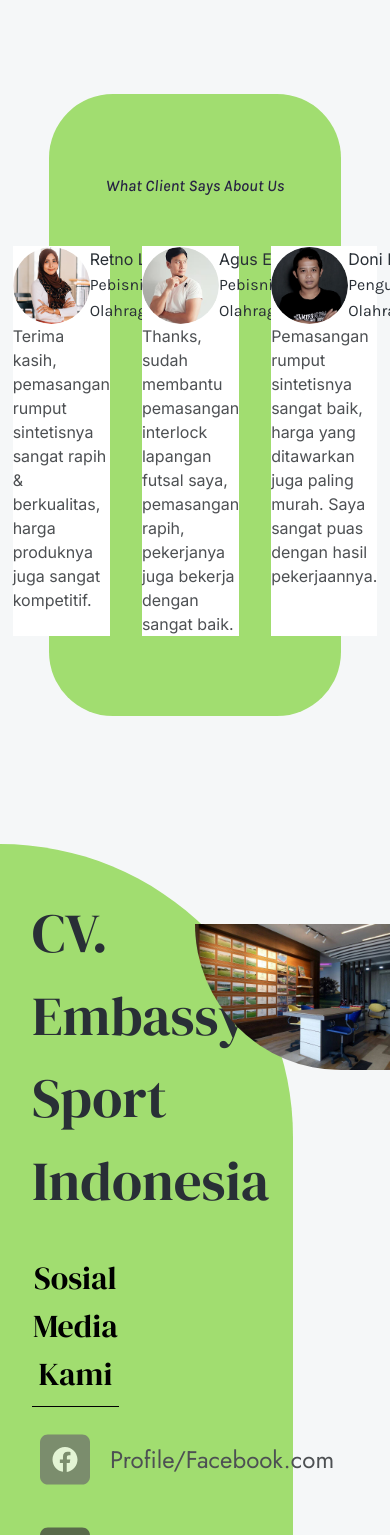
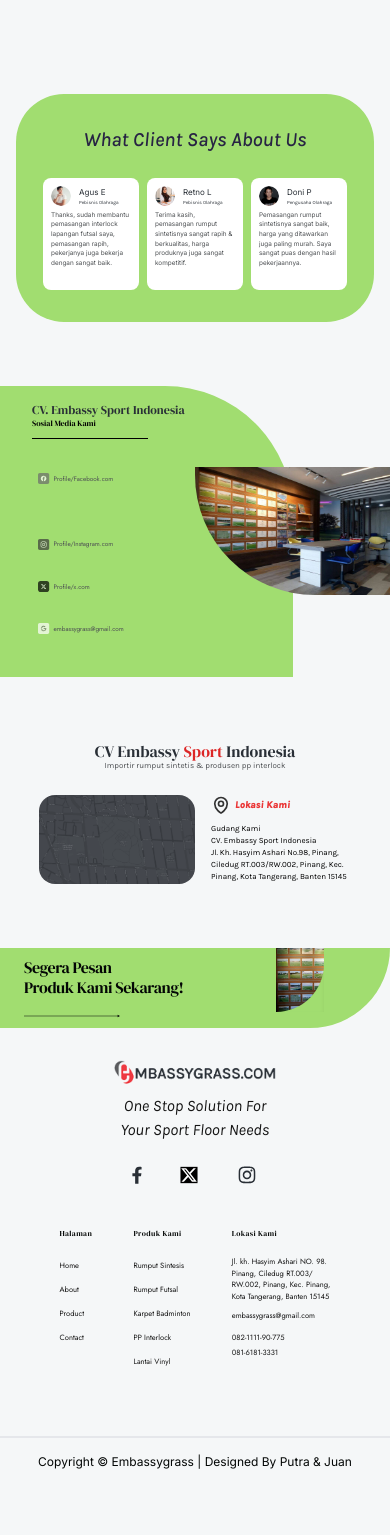
Before and after one commit to iWantToBeAProgrammer/EmbassyGrass, a Next.js app: page / in a window 390 px wide. Shown: the part 2113-3648 px from the top of the page. After the commit the page ends 3599 px from the top, so only its background shows below. Built offline with nearby package versions, Linux system fonts and the light colour scheme.

Commit message:
responsive footer

```diff
--- a/src/app/clientLayout.js
+++ b/src/app/clientLayout.js
@@ -1,10 +1,22 @@
 "use client";
 
 import { Inter } from "next/font/google";
+import { useEffect } from "react";
+import { adjustLayoutForScale } from "./utils/AdjustLayout";
 
 const inter = Inter({ subsets: ["latin"] });
 
 export default function ClientLayout({ children }) {
+  useEffect(() => {
+    if (typeof window !== "undefined") {
+      adjustLayoutForScale();
+      window.addEventListener("resize", adjustLayoutForScale);
+
+      return () => {
+        window.removeEventListener("resize", adjustLayoutForScale);
+      };
+    }
+  }, []);
 
   return <body className={inter.className}>{children}</body>;
 }
--- a/src/app/components/ClientCard.js
+++ b/src/app/components/ClientCard.js
@@ -3,23 +3,28 @@
 const ClientCard = ({ img, name, work, comment }) => {
   return (
     <>
-      <div className="client-card lg:w-96 md:w-40 md:h-40 lg:h-96 bg-white md:rounded-xl lg:rounded-3xl md:pt-2 lg:pt-10 lg:pb-8 lg:px-8 flex flex-col md:gap-3 lg:gap-8 md:px-2">
-
-        <div className="client-profile flex items-center md:gap-2 lg:gap-12">
+      <div className="client-card lg:min-w-72 md:w-40 w-24 h-28 px-2 md:h-40 lg:min-h-72 pt-2 bg-white rounded-lg md:rounded-xl lg:rounded-3xl md:pt-2 lg:pt-10 lg:pb-8 lg:px-8 flex flex-col md:gap-3 gap-1 lg:gap-8 md:px-2">
+        <div className="client-profile flex items-center md:gap-2 lg:gap-4 gap-2">
           <Image
             src={img}
             width={77}
             height={77}
-            className="aspect-square rounded-full object-cover object-center lg:w-20 md:w-5"
+            className="aspect-square rounded-full object-cover object-center lg:w-20 md:w-5 w-5"
           />
 
           <div className="client-desc leading-relaxed">
-            <h1 className="font['dmserif'] lg:text-2xl md:text-xs text-[#292F36] font-normal">{name}</h1>
-            <p className="font-karla text-[#292F36] lg:text-base md:text-[0.525rem] font-normal">{work}</p>
+            <h1 className="font['dmserif'] text-[0.5rem] lg:text-xl md:text-xs text-[#292F36] font-normal">
+              {name}
+            </h1>
+            <p className="font-karla text-[#292F36] text-[0.3rem] lg:text-xs md:text-[0.525rem] font-normal">
+              {work}
+            </p>
           </div>
         </div>
 
-        <p className="comment text-['jost'] lg:text-2xl md:text-[0.625rem] font-normal text-[#4D5053]">{comment}</p>
+        <p className="comment text-['jost'] lg:text-sm md:text-[0.625rem] text-[0.4rem] font-normal text-[#4D5053]">
+          {comment}
+        </p>
       </div>
     </>
   );
--- a/src/app/layout.js
+++ b/src/app/layout.js
@@ -1,4 +1,3 @@
-
 import { Inter } from "next/font/google";
 import "./globals.css"; // Adjust the import path as needed
 import ClientLayout from "./clientLayout";
@@ -9,6 +8,7 @@
 };
 
 export default function RootLayout({ children }) {
+
   return (
     <html lang="en" className="scroll-smooth">
       <ClientLayout>{children}</ClientLayout>
--- a/src/app/page.js
+++ b/src/app/page.js
@@ -1,11 +1,18 @@
 import Home from "./pages/Home";
 import About from "./pages/About";
-import Product from "./pages/Product";
 import Contact from "./pages/Contact";
 import Location from "./pages/Location";
 import Footer from "./pages/Footer";
+import dynamic from "next/dynamic";
 
 export default function Page() {
+  const Product = dynamic(
+    () => {
+      return import("./pages/Product");
+    },
+    { ssr: false }
+  );
+
   return (
     <>
       <div className="mx-auto overflow-x-hidden">
--- a/src/app/pages/Contact.js
+++ b/src/app/pages/Contact.js
@@ -8,41 +8,41 @@
 export default function Contact() {
   return (
     <>
-      <div className="contact w-full flex items-center relative mb-32">
-        <div className="contact-wrapper w-3/4 bg-primary py-12 ps-8 rounded-tr-[25rem]">
+      <div className="contact w-full flex items-center relative mb-16 lg:mb-32">
+        <div className="contact-wrapper w-3/4 bg-primary py-4 lg:py-12 ps-8 rounded-tr-[8rem] md:rounded-tr-[13.2rem] lg:rounded-tr-[25rem]">
           <div className="contact-body w-2/3">
-            <h1 className="text-[#292F36] text-[55px] font-normal font-dmserif mb-8">
+            <h1 className="text-[#292F36] lg:text-5xl text-xs md:text-2xl font-normal font-dmserif md:mb-1 lg:mb-8">
               CV. Embassy Sport Indonesia
             </h1>
 
-            <div className="w-1/2 border-b border-solid border-black pb-2 mb-4">
-              <p className="text-black font-dmserif text-[32px] font-normal text-center">
+            <div className="w-2/3 lg:w-1/2 border-b border-solid border-black pb-2">
+              <p className="text-black font-dmserif md:text-base text-[0.5rem] lg:text-3xl font-normal lg:text-center text-start">
                 Sosial Media Kami
               </p>
             </div>
 
-            <div className="contact-list flex flex-col gap-4 mt-4">
+            <div className="contact-list flex flex-col gap-[2px] lg:gap-4 mt-2 md:mt-4">
               <div className={styles.wrapper}>
                 <Facebook className={styles.icon} />
-                <h1 className="font-jost text-[24px] text-[#4D5053]">
+                <h1 className="font-jost md:text-xs text-[0.4rem] lg:text-2xl text-[#4D5053]">
                   Profile/Facebook.com
                 </h1>
               </div>
               <div className={styles.wrapper}>
                 <Instagram className={styles.icon}/>
-                <h1 className="font-jost text-[24px] text-[#4D5053]">
+                <h1 className="font-jost md:text-xs text-[0.4rem] lg:text-2xl text-[#4D5053]">
                   Profile/Instagram.com
                 </h1>
               </div>
               <div className={styles.wrapper}>
                 <X className={styles.icon} />
-                <h1 className="font-jost text-[24px] text-[#4D5053]">
+                <h1 className="font-jost md:text-xs text-[0.4rem] lg:text-2xl text-[#4D5053]">
                   Profile/x.com
                 </h1>
               </div>
               <div className={styles.wrapper}>
                 <Google className={styles.icon} />
-                <h1 className="font-jost text-[24px] text-[#4D5053]">
+                <h1 className="font-jost md:text-xs text-[0.4rem] lg:text-2xl text-[#4D5053]">
                   embassygrass@gmail.com
                 </h1>
               </div>
@@ -54,7 +54,7 @@
           src="/assets/Images/SocialMedia_Background.jpg"
           width={950}
           height={200}
-          className="w-[50%] max-h-[400px] absolute right-0 rounded-bl-[20rem] top-20"
+          className="w-[50%] max-h-[8rem] md:max-h-[12.5rem] lg:max-h-[400px] absolute right-0 rounded-bl-[7.5rem] md:rounded-bl-[15rem] lg:rounded-bl-[20rem] lg:top-20"
         />
       </div>
     </>
--- a/src/app/pages/Footer.js
+++ b/src/app/pages/Footer.js
@@ -6,22 +6,28 @@
 const Footer = () => {
   return (
     <>
-      <div className="w-full flex justify-center">
-        <footer className="footer bg-base-100 text-base-content p-10 w-3/4 font-jost">
-          <aside className="leading-loose">
-            <Image src={"/assets/Images/Logo2.png"} width={300} height={50} />
-            <p className="font-karla-italic font-light">
+      <div className="w-full flex justify-center mt-8 md:mt-4">
+        <footer className="footer bg-base-100 text-base-content md:p-6 lg:p-10 md:w-11/12 font-jost w-5/6 md:grid flex flex-col md:items-start items-center">
+          <aside className="leading-loose md:w-5/6 lg:w-1/2 w-1/2">
+            <Image
+              src={"/assets/Images/Logo2.png"}
+              width={300}
+              height={50}
+              className="w-full"
+            />
+            <p className="font-karla-italic md:font-light lg:text-base md:text-xs text-base md:text-left text-center">
               One Stop Solution For Your Sport Floor Needs
             </p>
 
-            <div className="footer-icons w-1/2 flex justify-between mt-4">
-              <FooterFacebook width={7} />
-              <FooterX width={15} />
-              <FooterInstagram width={15} />
+            <div className="footer-icons md:w-2/3 lg:w-1/2 flex justify-around md:justify-between mt-4 w-full">
+              <FooterFacebook width={7} className="md:w-2 w-3" />
+              <FooterX width={15} className="md:w-4 w-6" />
+              <FooterInstagram width={15} className="md:w-4 w-6" />
             </div>
           </aside>
-          <nav className="flex flex-col gap-10 text-[22px]">
-            <h6 className="footer-title text-neutral opacity-100 font-dmserif capitalize font-normal tracking-wider text-[25px]">
+          <div className="flex gap-6 md:w-full lg:justify-between lg:gap-0 md:justify-start w-5/6 justify-between">
+            <nav className="flex flex-col gap-1 md:gap-4 lg:gap-10 lg:text-xl md:text-sm text-[0.475rem]">
+              <h6 className="footer-title text-neutral opacity-100 font-dmserif capitalize font-normal tracking-wider lg:text-2xl">
                 Halaman
               </h6>
               <a className="link link-hover">Home</a>
@@ -29,8 +35,8 @@
               <a className="link link-hover">Product</a>
               <a className="link link-hover">Contact</a>
             </nav>
-          <nav className="flex flex-col gap-10 text-[22px]">
-            <h6 className="footer-title text-neutral opacity-100 font-dmserif capitalize font-normal tracking-wider text-[25px]">
+            <nav className="flex flex-col gap-1 md:gap-4 lg:gap-10 lg:text-xl md:text-sm text-[0.475rem]">
+              <h6 className="footer-title text-neutral opacity-100 font-dmserif capitalize font-normal tracking-wider lg:text-2xl">
                 Produk Kami
               </h6>
               <a className="link link-hover">Rumput Sintesis</a>
@@ -39,8 +45,8 @@
               <a className="link link-hover">PP Interlock</a>
               <a className="link link-hover">Lantai Vinyl</a>
             </nav>
-          <nav className="flex flex-col gap-10 text-[22px]">
-            <h6 className="footer-title text-neutral opacity-100 font-dmserif capitalize font-normal tracking-wider text-[25px]">
+            <nav className="flex flex-col gap-1 md:gap-4 lg:gap-10 lg:text-xl md:text-sm text-[0.475rem]">
+              <h6 className="footer-title text-neutral opacity-100 font-dmserif capitalize font-normal tracking-wider lg:text-2xl">
                 Lokasi Kami
               </h6>
               <div className="our-location-footer leading-normal">
@@ -55,10 +61,11 @@
                 <p>081-6181-3331</p>
               </div>
             </nav>
+          </div>
         </footer>
       </div>
       <div className="text-center">
-        <p className="text-neutral text-xl mt-24 p-4 border-t-2 border-solid ">
+        <p className="text-neutral text-xs md:text-xl mt-16 md:mt-24 p-4 border-t-2 border-solid ">
           Copyright &#169; Embassygrass | Designed By Putra & Juan
         </p>
       </div>
--- a/src/app/pages/Location.js
+++ b/src/app/pages/Location.js
@@ -4,33 +4,33 @@
 export default function Location() {
   return (
     <>
-      <div className="location w-full flex justify-center mb-32">
+      <div className="location w-full flex justify-center mb-16 lg:mb-32">
         <div className="location-wrapper w-4/5 flex items-center flex-col">
-          <div className="location-title font-dmserif text-[96px] text-center leading-tight mb-12">
+          <div className="location-title font-dmserif lg:text-8xl md:text-2xl text-base text-center leading-tight mb-6 md:mb-6 lg:mb-12">
             <h1 className="text-[#292F36]">
               CV Embassy <span className="text-red-600">Sport</span> Indonesia
             </h1>
-            <p className="font-karla text-[#4D5053] text-[36px]">
+            <p className="font-karla text-[#4D5053] lg:text-4xl md:text-base text-[0.5rem]">
               Importir rumput sintetis & produsen pp interlock
             </p>
           </div>
 
-          <div className="google-maps flex gap-8 items-center">
+          <div className="google-maps flex gap-4 md:gap-8 md:items-start lg:items-center items-center md:flex-row">
             <Image
               src="/assets/Images/Maps.png"
               width={874}
               height={500}
-              className="rounded-[3rem]"
+              className="md:rounded-[2rem] lg:rounded-[3rem] rounded-2xl w-1/2"
             />
-            <div className="flex flex-col gap-3">
-              <div className="maps-wrapper flex items-center gap-3">
+            <div className="flex flex-col gap-2 md:gap-3">
+              <div className="maps-wrapper flex items-center gap-1 md:gap-3 justify-start">
                 <svg
                   xmlns="http://www.w3.org/2000/svg"
                   fill="none"
                   viewBox="0 0 24 24"
                   strokeWidth={2}
                   stroke="currentColor"
-                  className="size-16 text-black/80"
+                  className="md:size-8 size-5 lg:size-16 text-black/80"
                 >
                   <path
                     strokeLinecap="round"
@@ -45,14 +45,14 @@
                 </svg>
 
                 <div className="maps-text flex flex-col gap-1">
-                  <h1 className="text-[#EA3535] text-[36px] font-karla-italic font-extrabold leading-tight">
+                  <h1 className="text-[#EA3535] text-[0.625rem] md:text-xl lg:text-4xl font-karla-italic font-extrabold leading-tight">
                     Lokasi Kami
                   </h1>
 
-                  <RightArrow />
+                  <RightArrow className="hidden md:block"/>
                 </div>
               </div>
-              <div className="desc text-[32px] text-black font-karla">
+              <div className="desc md:text-base lg:text-3xl text-black font-karla text-[0.5rem] ">
                 <h2>Gudang Kami</h2>
                 <p>CV. Embassy Sport Indonesia</p>
                 <p>Jl. Kh. Hasyim Ashari No.98, Pinang,</p>
@@ -64,22 +64,22 @@
         </div>
       </div>
 
-      <div className="location-banner w-full h-[432px] bg-primary flex items-center justify-center rounded-br-[25rem] relative">
-        <div className="location-banner-wrapper w-4/5 flex justify-between ps-20">
+      <div className="location-banner w-full md:h-40 lg:h-96 bg-primary flex items-center justify-center rounded-br-[25rem] relative">
+        <div className="location-banner-wrapper w-4/5 flex justify-between md:ps-16 lg:ps-20 ps-6">
           <div className="location-banner-text w-2/3 flex flex-col">
-            <h1 className="text-[#030605] text-[82px] font-dmserif tracking-tight leading-tight">
+            <h1 className="text-[#030605] text-md md:text-3xl lg:text-7xl font-dmserif tracking-tight leading-tight">
               Segera Pesan <div>Produk Kami Sekarang!</div>
             </h1>
-            <RightArrow width={150} className="font-extrabold mt-16" />
+            <RightArrow width={150} className="font-extrabold mt-4 md:mt-6 lg:mt-16 md:w-36 w-24" />
           </div>
         </div>
-        <div className="footer-image w-1/3 flex items-start h-full">
+        <div className="footer-image w-1/3 flex items-start h-full md:pb-0 pb-4">
           <div className="footer-image-wrapper shadow-inner">
             <Image
               src="/assets/Images/Footer_Background.jpg"
               width={300}
               height={400}
-              className="rounded-br-[15rem] object-cover object-center  shadow-black/70"
+              className="md:rounded-br-[8rem] lg:rounded-br-[15rem] object-cover object-center  shadow-black/70 w-12 h-16 rounded-br-[3rem] md:h-36  md:w-32 lg:w-72 lg:h-80"
             />
           </div>
         </div>
--- a/src/app/pages/Product.js
+++ b/src/app/pages/Product.js
@@ -6,7 +6,9 @@
 
 export default function Product() {
   const [windowSize, setWindowSize] = useState(
-    typeof window !== "undefined" ? window.innerWidth : 0
+    typeof window !== "undefined"
+      ? window.innerWidth
+      : document.documentElement.clientWidth
   );
 
   useEffect(() => {
@@ -24,9 +26,10 @@
       }
     };
   }, []);
+
   return (
     <>
-      <div className="product md:mt-32 md:mb-48 mt-12 mb-16 flex justify-center items-center w-full">
+      <div className="product md:mt-32 md:mb-24 mt-12 mb-16 lg:mb-16 flex justify-center items-center w-full">
         <div className="product-wrapper w-3/4 md:w-full lg:w-3/4 flex flex-col items-center gap-4 md:gap-12 md:px-24">
           <div className="product-title md:w-3/4 text-center md:px-0 px-4">
             <h1 className="lg:text-8xl font-['dmserif'] font-normal text-[#292F36] md:text-6xl text-4xl">
@@ -76,27 +79,27 @@
         </div>
       </div>
 
-      <div className="client w-full flex justify-center mb-32">
-        <div className="client-wrapper bg-primary w-3/4 py-20 px-8 flex flex-col items-center justify-center gap-12 rounded-[4rem]">
-          <h1 className="font-karla-italic font-medium lg:text-6xl md:text-4xl text-[#272343]">
+      <div className="client w-full flex justify-center mb-16 md:mb-24 lg:mb-32">
+        <div className="client-wrapper bg-primary w-11/12 md:w-3/4 lg:w-2/3 py-8 md:py-20 px-12 flex flex-col items-center justify-center gap-6 md:gap-12 rounded-[3rem] md:rounded-[4rem]">
+          <h1 className="font-karla-italic font-medium lg:text-6xl text-xl md:text-4xl text-[#272343]">
             What Client Says About Us
           </h1>
 
-          <div className="clients flex gap-8">
+          <div className="clients flex gap-2 md:gap-6 lg:gap-14">
+            <ClientCard
+              name={"Agus E"}
+              work={"Pebisnis Olahraga"}
+              img={"/assets/Images/testimonial1.png"}
+              comment={
+                "Thanks, sudah membantu pemasangan interlock lapangan futsal saya, pemasangan rapih, pekerjanya juga bekerja dengan sangat baik."
+              }
+            />
             <ClientCard
               name={"Retno L"}
               work={"Pebisnis Olahraga"}
               img={"/assets/Images/testimonial.png"}
               comment={
                 "Terima kasih, pemasangan rumput sintetisnya sangat rapih & berkualitas, harga produknya juga sangat kompetitif."
-              }
-            />
-            <ClientCard
-              name={"Agus E"}
-              work={"Pebisnis Olahraga"}
-              img={"/assets/Images/testimonial1.png"}
-              comment={
-                "Thanks, sudah membantu pemasangan interlock lapangan futsal saya, pemasangan rapih, pekerjanya juga bekerja dengan sangat baik."
               }
             />
             <ClientCard
--- a/src/app/styles.module.css
+++ b/src/app/styles.module.css
@@ -1,21 +1,21 @@
 .icon {
     filter: grayscale(100%);
     opacity: 0.7;
-    max-width: 50px;
+    max-width: 0.7rem;
     transition-behavior: all;
     transition-duration: 500ms;
 }
 
 .wrapper {
-    width: 24rem;
+    width: 8rem;
     cursor: pointer;
     display: flex;
     align-items: center;
-    gap: 1.25rem;
+    gap: 0.25rem;
     transition-duration: 500ms;
     transition-property: color, background-color, fill, stroke;
-    border-radius: 0.75rem;
-    padding: 0.5rem 0.5rem 0.75rem;
+    border-radius: 0.25rem;
+    padding: 0.2rem 0.4rem 0.2rem;
 }
 
 .wrapper:hover {
@@ -58,4 +58,28 @@
         transition: all 300ms ease-in-out;
     }
 
+    .icon {
+        max-width: 1.5rem;
+    }
+
+    .wrapper {
+        width: 12.5rem;
+        gap: 0.8rem;
+    padding: 0.3rem 0.3rem 0.5rem;
+    border-radius: 0.75rem;
+
+    }
+
 }
+
+@media (min-width: 1024px) {
+    .icon {
+        max-width: 4rem;
+    }
+
+    .wrapper {
+    width: 24rem;
+    gap: 1.25rem;
+    padding: 0.5rem 0.5rem 0.75rem;
+    }
+}
--- a/src/app/utils/AdjustLayout.js
+++ b/src/app/utils/AdjustLayout.js
@@ -1,9 +1,13 @@
-// export function adjustLayoutForScale() {
-//   const scale = window.devicePixelRatio;
+// utils/adjustLayout.js
+export function adjustLayoutForScale() {
+    const scale = window.devicePixelRatio;
+    const isMobile = /Mobi|Android|iPad|iPhone/i.test(navigator.userAgent);
 
-//     if (scale > 1) {
-//       document.documentElement.style.fontSize = `${16 / scale}px`;
-//     } else {
-//       document.documentElement.style.fontSize = "16px";
-//     }
-//   }
+    if (!isMobile) {
+      if (scale > 1) {
+        document.documentElement.style.fontSize = `${16 / scale}px`;
+      } else {
+        document.documentElement.style.fontSize = '16px';
+      }
+    }
+  }
```
Also changed, not shown: public/assets/Images/Logo2.png, src/app/globals.css (line endings or trailing spaces). Lines whose indentation alone changed are shown as unchanged.
